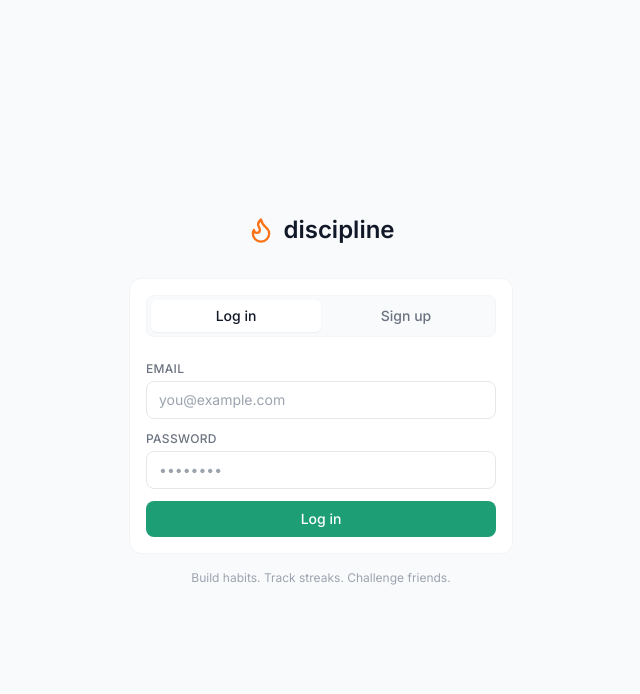
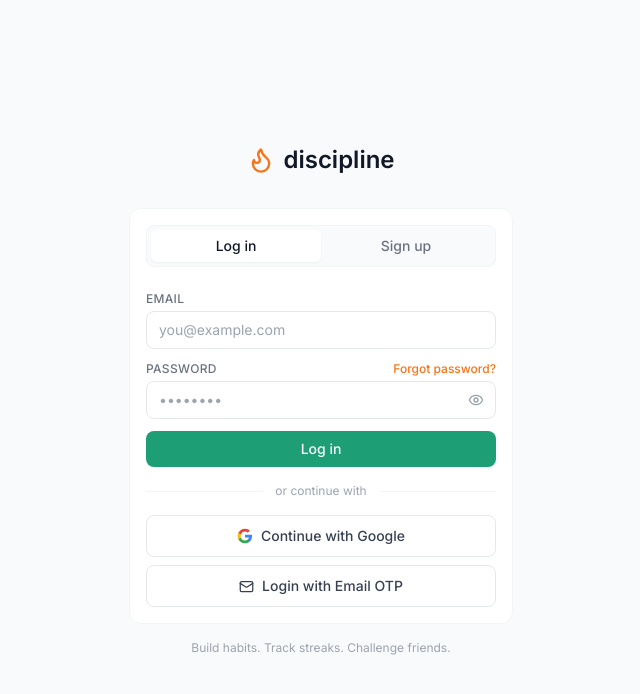
Before and after one commit to nikhilkhotofficial/Lockd, a Next.js app: page /auth in a window 1280 px wide. Shown: the top 694 px of the page, without its empty margins (319-959 px from the left). Built offline with nearby package versions, Linux system fonts and the light colour scheme; no server answers.

Commit message:
fix middleware type

```diff
--- a/src/app/auth/page.tsx
+++ b/src/app/auth/page.tsx
@@ -1,19 +1,30 @@
 'use client'
-import { useState } from 'react'
+import { useState, useEffect } from 'react'
 import { createClient } from '@/lib/supabase/client'
-import { useRouter } from 'next/navigation'
-import { Flame, Loader2 } from 'lucide-react'
+import { useRouter, useSearchParams } from 'next/navigation'
+import { Flame, Loader2, Eye, EyeOff, Mail, ArrowLeft } from 'lucide-react'
+
+type Mode = 'login' | 'signup' | 'forgot' | 'otp'
 
 export default function AuthPage() {
-  const [mode, setMode] = useState<'login' | 'signup'>('login')
+  const [mode, setMode] = useState<Mode>('login')
   const [email, setEmail] = useState('')
   const [password, setPassword] = useState('')
   const [name, setName] = useState('')
+  const [otp, setOtp] = useState('')
+  const [showPassword, setShowPassword] = useState(false)
   const [loading, setLoading] = useState(false)
   const [error, setError] = useState('')
   const [success, setSuccess] = useState('')
   const router = useRouter()
+  const searchParams = useSearchParams()
   const supabase = createClient()
+
+  // Show error from URL (e.g. expired link from callback)
+  useEffect(() => {
+    const urlError = searchParams.get('error')
+    if (urlError) setError(decodeURIComponent(urlError))
+  }, [searchParams])
 
   async function handleSubmit(e: React.FormEvent) {
     e.preventDefault()
@@ -28,32 +39,139 @@ export default function AuthPage() {
       })
       if (error) setError(error.message)
       else setSuccess('Check your email to confirm your account, then log in.')
-    } else {
+
+    } else if (mode === 'login') {
       const { error } = await supabase.auth.signInWithPassword({ email, password })
       if (error) setError(error.message)
       else router.push('/dashboard')
+
+    } else if (mode === 'forgot') {
+      const { error } = await supabase.auth.resetPasswordForEmail(email, {
+        redirectTo: `${window.location.origin}/auth/callback?next=/auth/reset-password`
+      })
+      if (error) setError(error.message)
+      else setSuccess('Password reset link sent! Check your email.')
+
+    } else if (mode === 'otp') {
+      const { error } = await supabase.auth.signInWithOtp({ email })
+      if (error) setError(error.message)
+      else {
+        setSuccess('OTP sent to your email!')
+        setMode('otp' as Mode)
       }
+    }
+
     setLoading(false)
   }
+
+  async function verifyOtp(e: React.FormEvent) {
+    e.preventDefault()
+    setLoading(true)
+    setError('')
+    const { error } = await supabase.auth.verifyOtp({
+      email,
+      token: otp,
+      type: 'email'
+    })
+    if (error) setError(error.message)
+    else router.push('/dashboard')
+    setLoading(false)
+  }
+
+  async function handleGoogle() {
+    setLoading(true)
+    setError('')
+    const { error } = await supabase.auth.signInWithOAuth({
+      provider: 'google',
+      options: { redirectTo: `${window.location.origin}/auth/callback` }
+    })
+    if (error) { setError(error.message); setLoading(false) }
+  }
+
+  async function sendOtp() {
+    if (!email) { setError('Enter your email first'); return }
+    setLoading(true)
+    setError('')
+    const { error } = await supabase.auth.signInWithOtp({ email })
+    if (error) setError(error.message)
+    else setSuccess('OTP sent! Check your email.')
+    setLoading(false)
+  }
+
+  const isOtpVerifyStep = mode === 'otp' && success.includes('sent')
 
   return (
     <div className="min-h-screen bg-gray-50 flex items-center justify-center p-4">
       <div className="w-full max-w-sm">
+
+        {/* Logo */}
         <div className="flex items-center gap-2 justify-center mb-8">
           <Flame className="text-orange-500" size={28} />
           <span className="text-2xl font-semibold text-gray-900">discipline</span>
         </div>
 
         <div className="card">
+
+          {/* Forgot password / OTP — back button */}
+          {(mode === 'forgot' || mode === 'otp') && (
+            <button onClick={() => { setMode('login'); setError(''); setSuccess('') }}
+              className="flex items-center gap-1 text-sm text-gray-500 hover:text-gray-700 mb-4 -mt-1">
+              <ArrowLeft size={14} /> Back to login
+            </button>
+          )}
+
+          {/* Tab switcher — only on login/signup */}
+          {(mode === 'login' || mode === 'signup') && (
             <div className="flex mb-6 border border-gray-100 rounded-lg p-1 bg-gray-50">
-            {(['login','signup'] as const).map(m => (
-              <button key={m} onClick={() => setMode(m)}
-                className={`flex-1 py-1.5 text-sm rounded-md font-medium transition-colors ${mode===m ? 'bg-white text-gray-900 shadow-sm' : 'text-gray-500 hover:text-gray-700'}`}>
+              {(['login', 'signup'] as const).map(m => (
+                <button key={m} onClick={() => { setMode(m); setError(''); setSuccess('') }}
+                  className={`flex-1 py-1.5 text-sm rounded-md font-medium transition-colors ${mode === m ? 'bg-white text-gray-900 shadow-sm' : 'text-gray-500 hover:text-gray-700'}`}>
                   {m === 'login' ? 'Log in' : 'Sign up'}
                 </button>
               ))}
             </div>
+          )}
 
+          {/* Forgot password heading */}
+          {mode === 'forgot' && (
+            <div className="mb-4">
+              <h2 className="text-lg font-semibold text-gray-900">Reset password</h2>
+              <p className="text-sm text-gray-500 mt-1">We'll send a reset link to your email.</p>
+            </div>
+          )}
+
+          {/* OTP heading */}
+          {mode === 'otp' && (
+            <div className="mb-4">
+              <h2 className="text-lg font-semibold text-gray-900">Login with OTP</h2>
+              <p className="text-sm text-gray-500 mt-1">No password needed — we'll email you a code.</p>
+            </div>
+          )}
+
+          {/* OTP verify step */}
+          {isOtpVerifyStep ? (
+            <form onSubmit={verifyOtp} className="space-y-3">
+              <p className="text-sm text-green-700 bg-green-50 p-2 rounded-lg">{success}</p>
+              <div>
+                <label className="label">Enter OTP code</label>
+                <input className="input text-center tracking-widest text-lg" type="text"
+                  placeholder="123456" maxLength={6} value={otp}
+                  onChange={e => setOtp(e.target.value.replace(/\D/g, ''))} required />
+              </div>
+              {error && <p className="text-sm text-red-600 bg-red-50 p-2 rounded-lg">{error}</p>}
+              <button type="submit" disabled={loading}
+                className="btn-primary w-full flex items-center justify-center gap-2">
+                {loading && <Loader2 size={14} className="animate-spin" />}
+                Verify & Log in
+              </button>
+              <button type="button" onClick={sendOtp}
+                className="w-full text-sm text-gray-500 hover:text-gray-700 underline">
+                Resend OTP
+              </button>
+            </form>
+          ) : (
+            <>
+              {/* Main form */}
               <form onSubmit={handleSubmit} className="space-y-3">
                 {mode === 'signup' && (
                   <div>
@@ -62,26 +180,82 @@ export default function AuthPage() {
                       onChange={e => setName(e.target.value)} required />
                   </div>
                 )}
+
                 <div>
                   <label className="label">Email</label>
                   <input className="input" type="email" placeholder="you@example.com" value={email}
                     onChange={e => setEmail(e.target.value)} required />
                 </div>
+
+                {/* Password field — hidden on forgot & otp */}
+                {mode !== 'forgot' && mode !== 'otp' && (
                   <div>
-              <label className="label">Password</label>
-              <input className="input" type="password" placeholder="••••••••" value={password}
+                    <div className="flex items-center justify-between mb-1">
+                      <label className="label !mb-0">Password</label>
+                      {mode === 'login' && (
+                        <button type="button" onClick={() => { setMode('forgot'); setError(''); setSuccess('') }}
+                          className="text-xs text-orange-500 hover:text-orange-600 font-medium">
+                          Forgot password?
+                        </button>
+                      )}
+                    </div>
+                    <div className="relative">
+                      <input className="input pr-10" type={showPassword ? 'text' : 'password'}
+                        placeholder="••••••••" value={password}
                         onChange={e => setPassword(e.target.value)} required minLength={6} />
+                      <button type="button"
+                        onClick={() => setShowPassword(p => !p)}
+                        className="absolute right-3 top-1/2 -translate-y-1/2 text-gray-400 hover:text-gray-600">
+                        {showPassword ? <EyeOff size={16} /> : <Eye size={16} />}
+                      </button>
                     </div>
+                  </div>
+                )}
 
                 {error && <p className="text-sm text-red-600 bg-red-50 p-2 rounded-lg">{error}</p>}
-            {success && <p className="text-sm text-green-700 bg-green-50 p-2 rounded-lg">{success}</p>}
+                {success && !isOtpVerifyStep && <p className="text-sm text-green-700 bg-green-50 p-2 rounded-lg">{success}</p>}
 
                 <button type="submit" disabled={loading}
                   className="btn-primary w-full flex items-center justify-center gap-2">
                   {loading && <Loader2 size={14} className="animate-spin" />}
-              {mode === 'login' ? 'Log in' : 'Create account'}
+                  {mode === 'login' ? 'Log in' : mode === 'signup' ? 'Create account' : mode === 'forgot' ? 'Send reset link' : 'Send OTP'}
                 </button>
               </form>
+
+              {/* Divider + social options — only on login/signup */}
+              {(mode === 'login' || mode === 'signup') && (
+                <>
+                  <div className="flex items-center gap-3 my-4">
+                    <div className="flex-1 h-px bg-gray-100" />
+                    <span className="text-xs text-gray-400">or continue with</span>
+                    <div className="flex-1 h-px bg-gray-100" />
+                  </div>
+
+                  <div className="space-y-2">
+                    {/* Google */}
+                    <button onClick={handleGoogle} disabled={loading}
+                      className="w-full flex items-center justify-center gap-2 border border-gray-200 rounded-lg py-2.5 text-sm font-medium text-gray-700 hover:bg-gray-50 transition-colors">
+                      <svg width="16" height="16" viewBox="0 0 24 24">
+                        <path d="M22.56 12.25c0-.78-.07-1.53-.2-2.25H12v4.26h5.92c-.26 1.37-1.04 2.53-2.21 3.31v2.77h3.57c2.08-1.92 3.28-4.74 3.28-8.09z" fill="#4285F4"/>
+                        <path d="M12 23c2.97 0 5.46-.98 7.28-2.66l-3.57-2.77c-.98.66-2.23 1.06-3.71 1.06-2.86 0-5.29-1.93-6.16-4.53H2.18v2.84C3.99 20.53 7.7 23 12 23z" fill="#34A853"/>
+                        <path d="M5.84 14.09c-.22-.66-.35-1.36-.35-2.09s.13-1.43.35-2.09V7.07H2.18C1.43 8.55 1 10.22 1 12s.43 3.45 1.18 4.93l2.85-2.22.81-.62z" fill="#FBBC05"/>
+                        <path d="M12 5.38c1.62 0 3.06.56 4.21 1.64l3.15-3.15C17.45 2.09 14.97 1 12 1 7.7 1 3.99 3.47 2.18 7.07l3.66 2.84c.87-2.6 3.3-4.53 6.16-4.53z" fill="#EA4335"/>
+                      </svg>
+                      Continue with Google
+                    </button>
+
+                    {/* OTP */}
+                    <button type="button" onClick={() => { setMode('otp'); setError(''); setSuccess('') }}
+                      disabled={loading}
+                      className="w-full flex items-center justify-center gap-2 border border-gray-200 rounded-lg py-2.5 text-sm font-medium text-gray-700 hover:bg-gray-50 transition-colors">
+                      <Mail size={15} />
+                      Login with Email OTP
+                    </button>
+                  </div>
+                </>
+              )}
+            </>
+          )}
         </div>
 
         <p className="text-center text-xs text-gray-400 mt-4">
```
Lines whose indentation alone changed are shown as unchanged.
